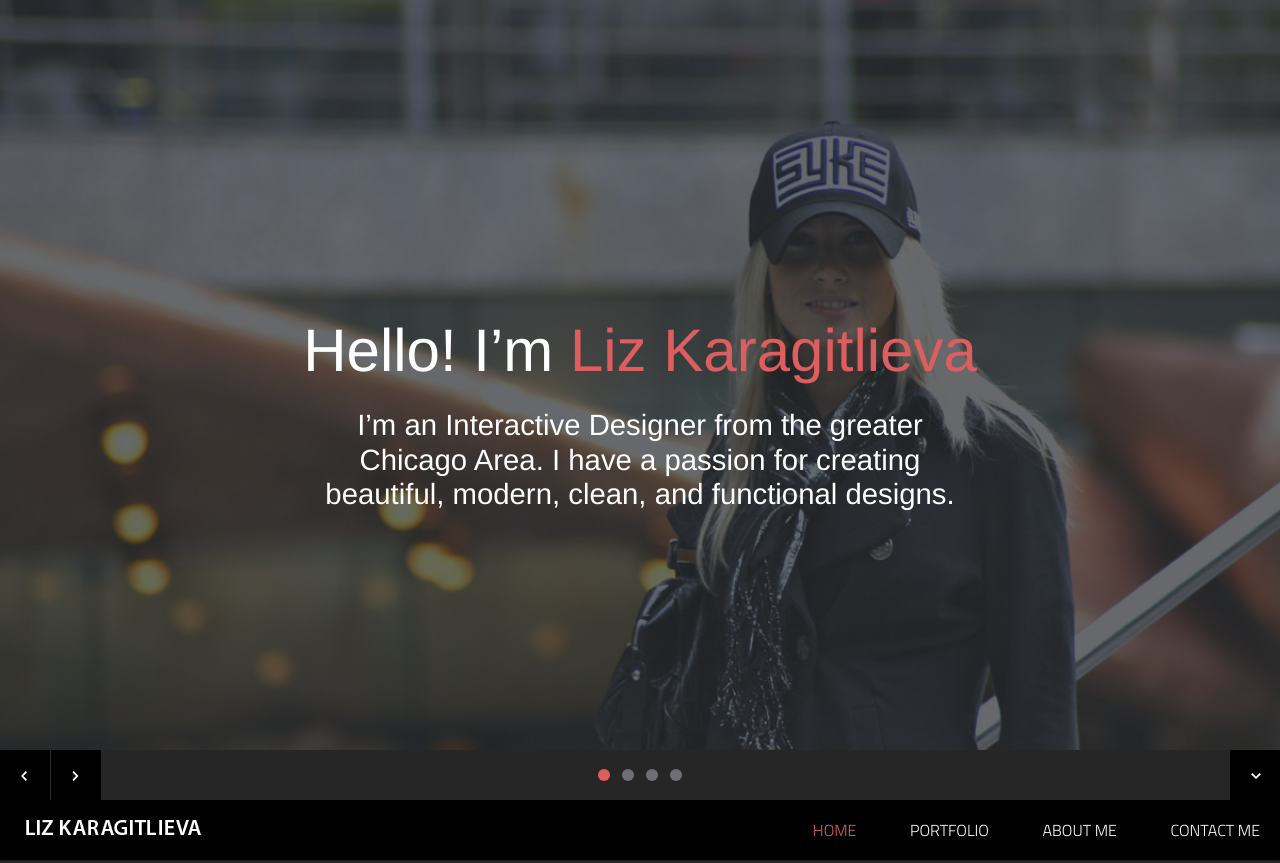
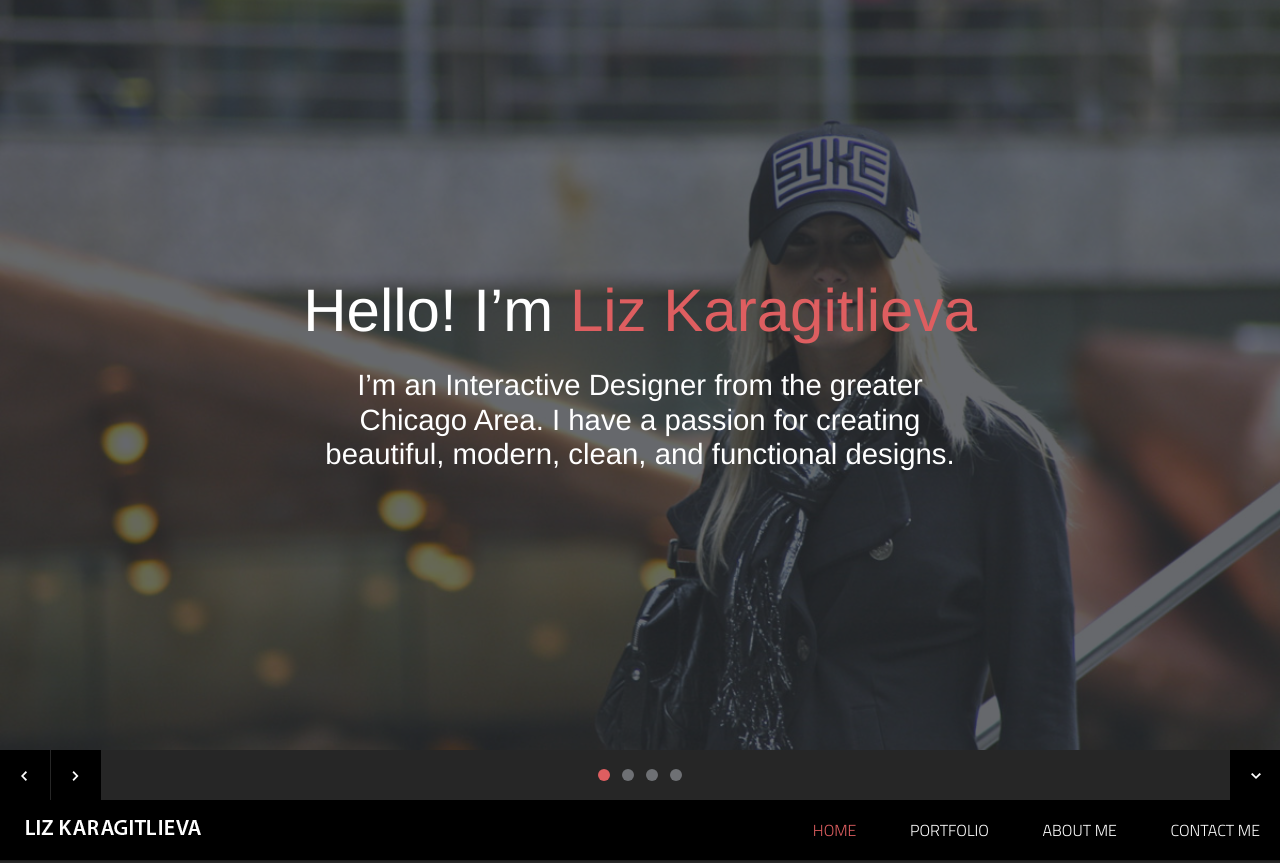
Before and after one commit to lizkara/lizkara.github.io, a plain HTML site: page index.html in a window 1280 px wide. Shown: the top 863 px of the page. Drawn offline with nearby package versions, Linux system fonts and the light colour scheme; files whose address does not match are found by name.

Commit message:
Header Text Positioning
Changed from em to px

```diff
--- a/include/css/main.css
+++ b/include/css/main.css
@@ -1390,7 +1390,7 @@ footer .credits {
 
 .slide-content {
 	line-height: 46pt;
-	margin-top: 5em;
+	margin-top: 260px;
 }
 
 .slide-header {
```
